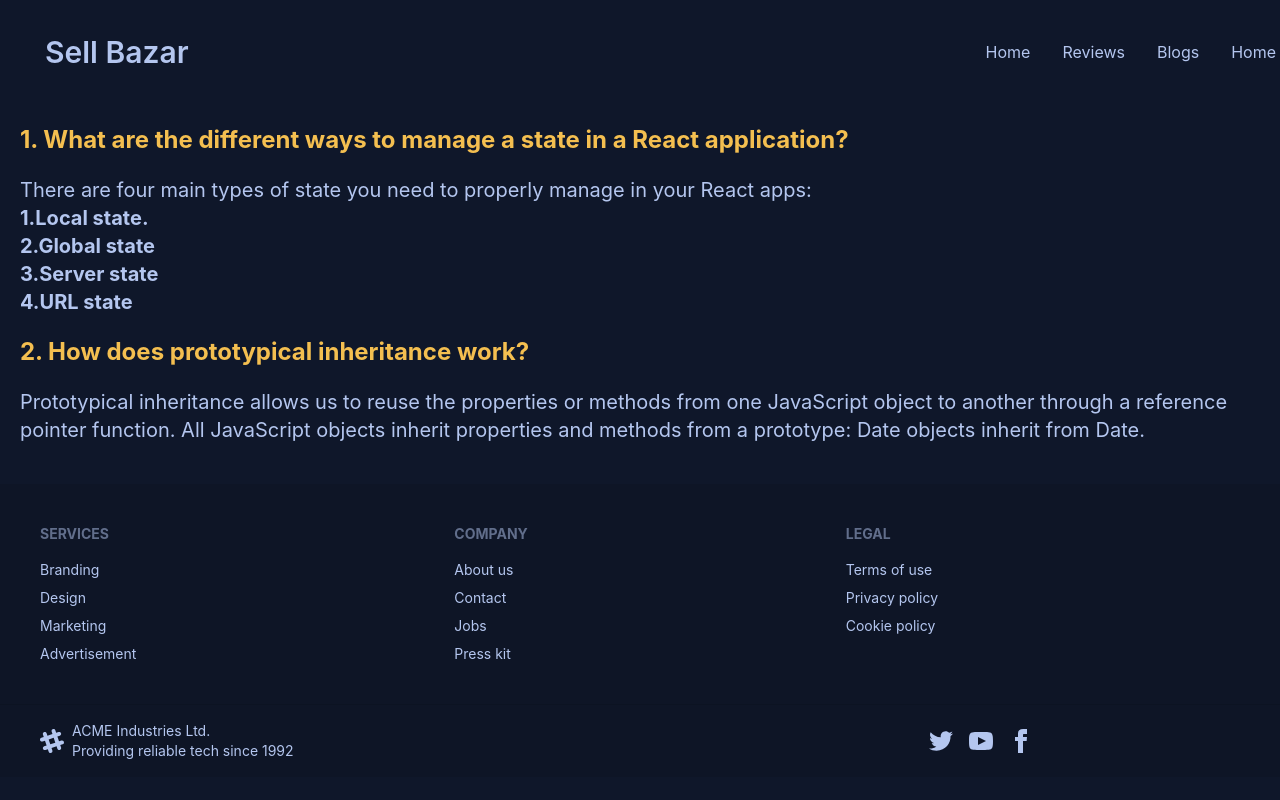
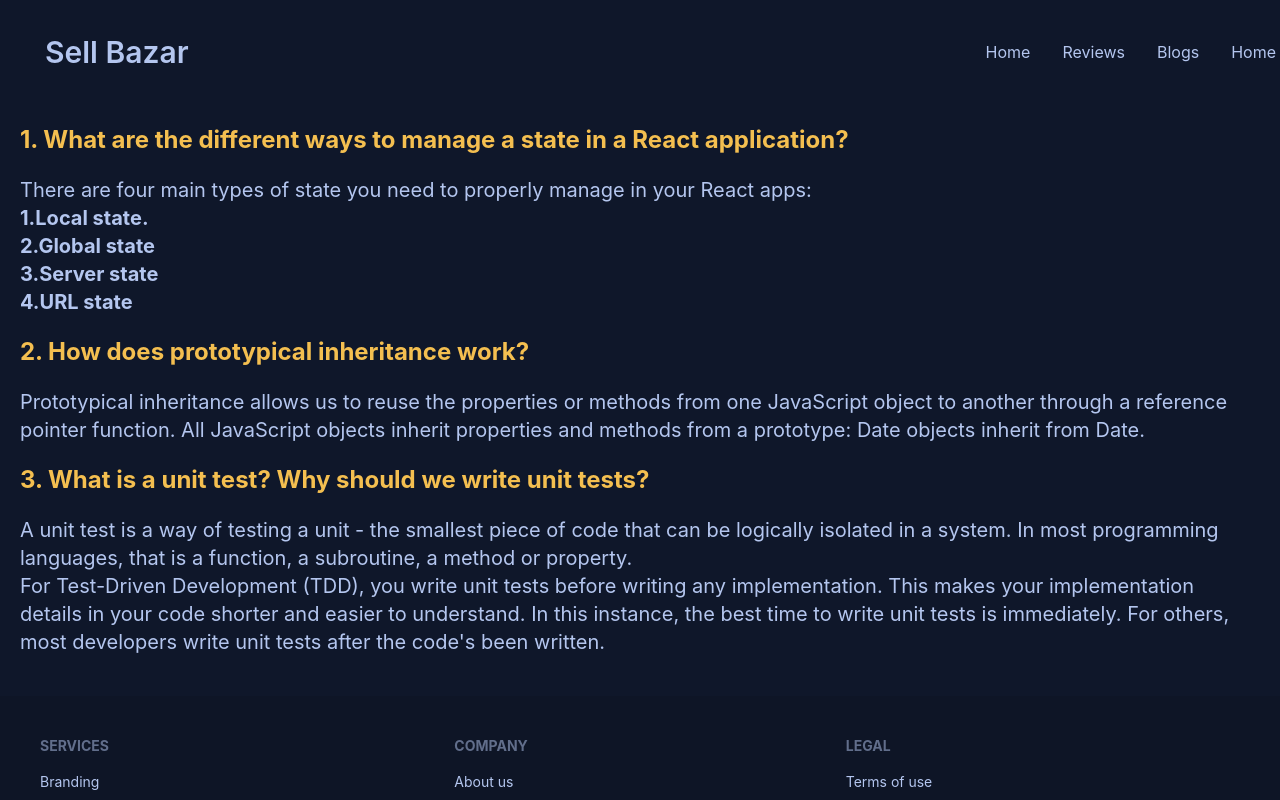
Before and after one commit to Abrahon/my-used-laptop-clients-repo, a React (Create React App) app: page /blogs in a window 1280 px wide. Shown: the top 800 px of the page. Built offline with nearby package versions, Linux system fonts and the light colour scheme.

Commit message:
added question-3

```diff
--- a/src/Pages/Blogs/Blogs.js
+++ b/src/Pages/Blogs/Blogs.js
@@ -15,6 +15,10 @@ const Blogs = () => {
             <h1 className='text-2xl mb-5 font-bold text-warning'>2. How does prototypical inheritance work?</h1>
             <p className='text-xl mb-5'>Prototypical inheritance allows us to reuse the properties or methods from one JavaScript object to another through a reference pointer function. All JavaScript objects inherit properties and methods from a prototype: Date objects inherit from Date.</p>
 
+            <h1 className='text-2xl mb-5 font-bold text-warning'>3. What is a unit test? Why should we write unit tests?</h1>
+            <p className='text-xl mb-5'>A unit test is a way of testing a unit - the smallest piece of code that can be logically isolated in a system. In most programming languages, that is a function, a subroutine, a method or property.<br />
+                For Test-Driven Development (TDD), you write unit tests before writing any implementation. This makes your implementation details in your code shorter and easier to understand. In this instance, the best time to write unit tests is immediately. For others, most developers write unit tests after the code's been written.
+            </p>
 
         </div>
     );
```
